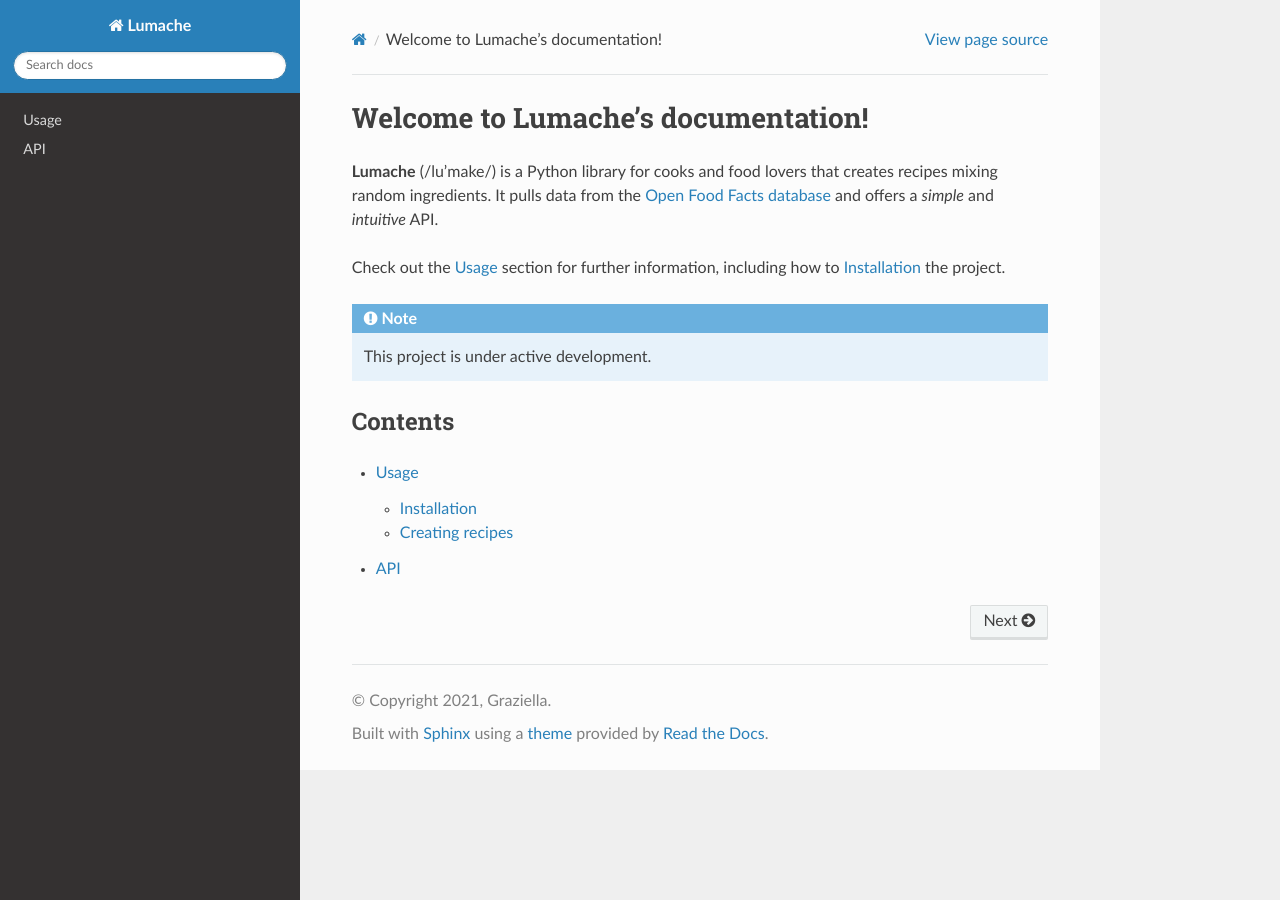
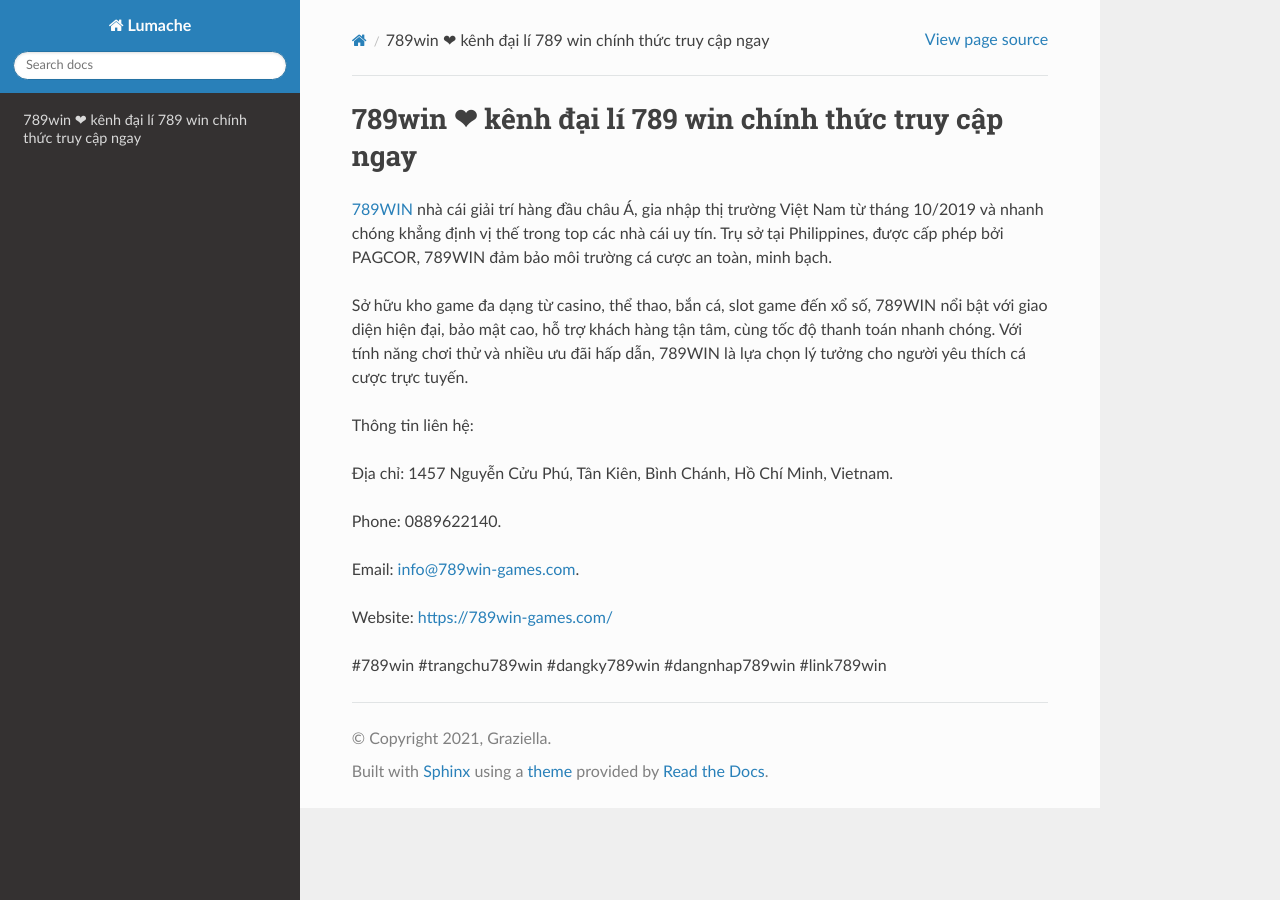
Before and after one commit to ShafferMalaki436t3cp/789wingamescom1, a Sphinx documentation site: the page built from docs/source/index.rst, in a window 1280 px wide. Built offline with Sphinx 7.4.7 and the Read the Docs theme 3.1.0, drawn with Linux system fonts in a browser that asks for light colours.

Commit message:
Update index.rst

```diff
--- a/docs/source/index.rst
+++ b/docs/source/index.rst
@@ -1,22 +1,18 @@
-Welcome to Lumache's documentation!
+789win ❤︎ kênh đại lí 789 win chính thức truy cập ngay
 ===================================
 
-**Lumache** (/lu'make/) is a Python library for cooks and food lovers
-that creates recipes mixing random ingredients.
-It pulls data from the `Open Food Facts database <https://world.openfoodfacts.org/>`_
-and offers a *simple* and *intuitive* API.
+`789WIN <https://789win-games.com/>`_ nhà cái giải trí hàng đầu châu Á, gia nhập thị trường Việt Nam từ tháng 10/2019 và nhanh chóng khẳng định vị thế trong top các nhà cái uy tín. Trụ sở tại Philippines, được cấp phép bởi PAGCOR, 789WIN đảm bảo môi trường cá cược an toàn, minh bạch.
 
-Check out the :doc:`usage` section for further information, including
-how to :ref:`installation` the project.
+Sở hữu kho game đa dạng từ casino, thể thao, bắn cá, slot game đến xổ số, 789WIN nổi bật với giao diện hiện đại, bảo mật cao, hỗ trợ khách hàng tận tâm, cùng tốc độ thanh toán nhanh chóng. Với tính năng chơi thử và nhiều ưu đãi hấp dẫn, 789WIN là lựa chọn lý tưởng cho người yêu thích cá cược trực tuyến.
 
-.. note::
+Thông tin liên hệ:
 
-   This project is under active development.
+Địa chỉ: 1457 Nguyễn Cửu Phú, Tân Kiên, Bình Chánh, Hồ Chí Minh, Vietnam.
 
-Contents
---------
+Phone: 0889622140.
 
-.. toctree::
+Email: info@789win-games.com.
 
-   usage
-   api
+Website: https://789win-games.com/
+
+#789win #trangchu789win #dangky789win #dangnhap789win #link789win
```
